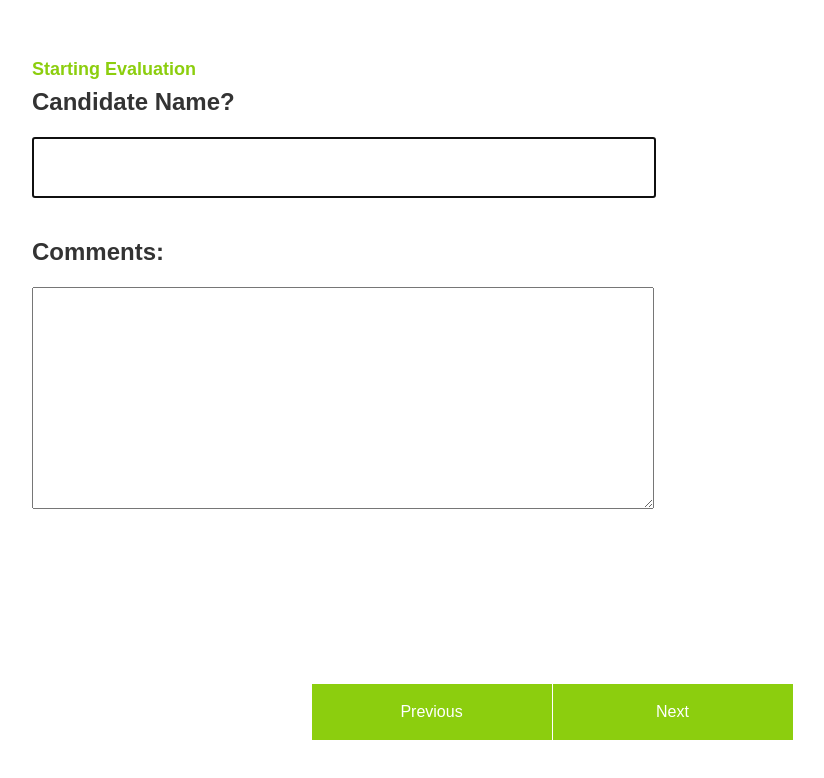
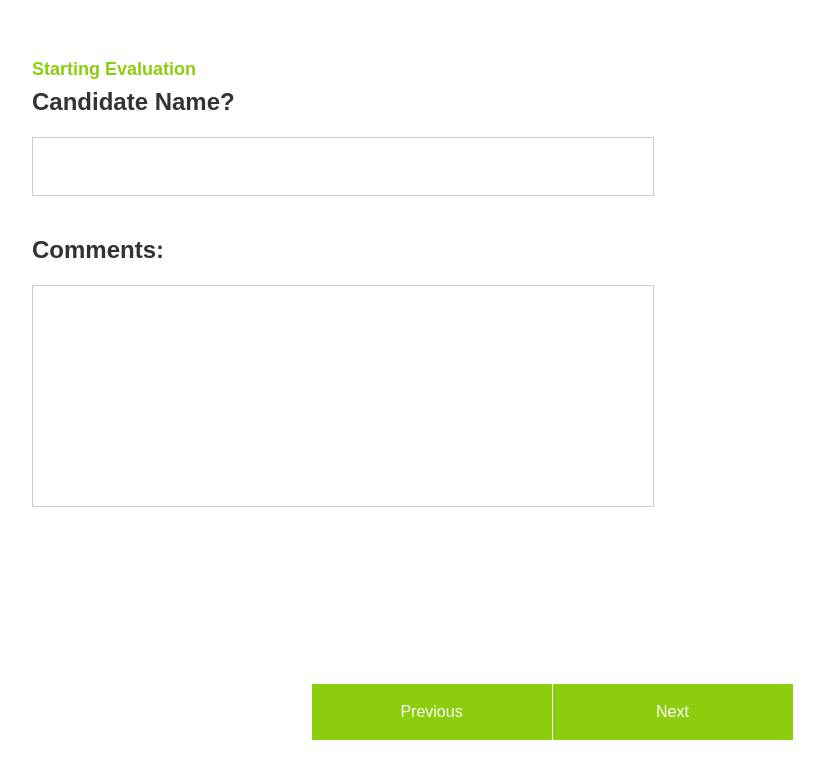
Before and after one commit to rcooper102/eval-matrix, a React app: page / in a window 1280 px wide. Both pictures are taken after a click on the link "Begin". Shown: the whole page, without its empty margins (88-912 px from the left). Built offline with nearby package versions, Linux system fonts and the light colour scheme.

Commit message:
visual tweaks

```diff
--- a/src/app/app.css
+++ b/src/app/app.css
@@ -73,3 +73,7 @@ html,body,div,span,applet,object,iframe,h1,h2,h3,h4,h5,h6,p,blockquote,pre,a,abb
 .View .navigation a.previous {
 	border-right: 1px solid #FFF;
 }
+
+textarea::-webkit-input-placeholder {
+	color: #ccc;
+}
--- a/src/views/name/name.css
+++ b/src/views/name/name.css
@@ -5,6 +5,9 @@
 	width: 100%;
 	max-width: 600px;
 	margin-bottom: 40px;
+	resize: none;
+	border: 1px solid #ccc;
+	outline: none;
 }
 
 .Name textarea {
@@ -14,4 +17,7 @@
 	width: 100%;
 	max-width: 600px;
 	height: 200px;
+	resize: none;
+	border: 1px solid #ccc;
+	outline: none;
 }
--- a/src/views/question/question.css
+++ b/src/views/question/question.css
@@ -25,6 +25,9 @@
 	margin: 0 auto;
 	max-width: 600px;
 	height: 100px;
+	resize: none;
+	border: 1px solid #ccc;
+	outline: none;
 }
 
 
```
